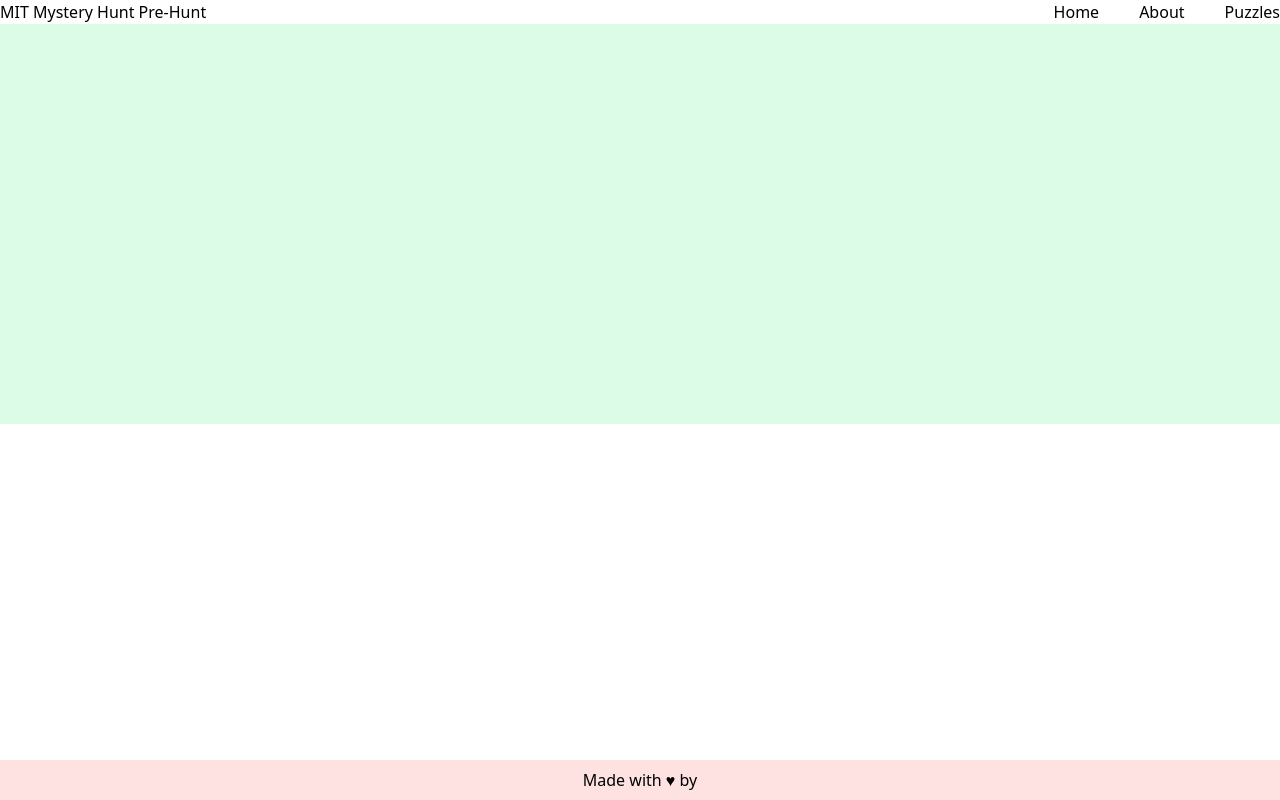
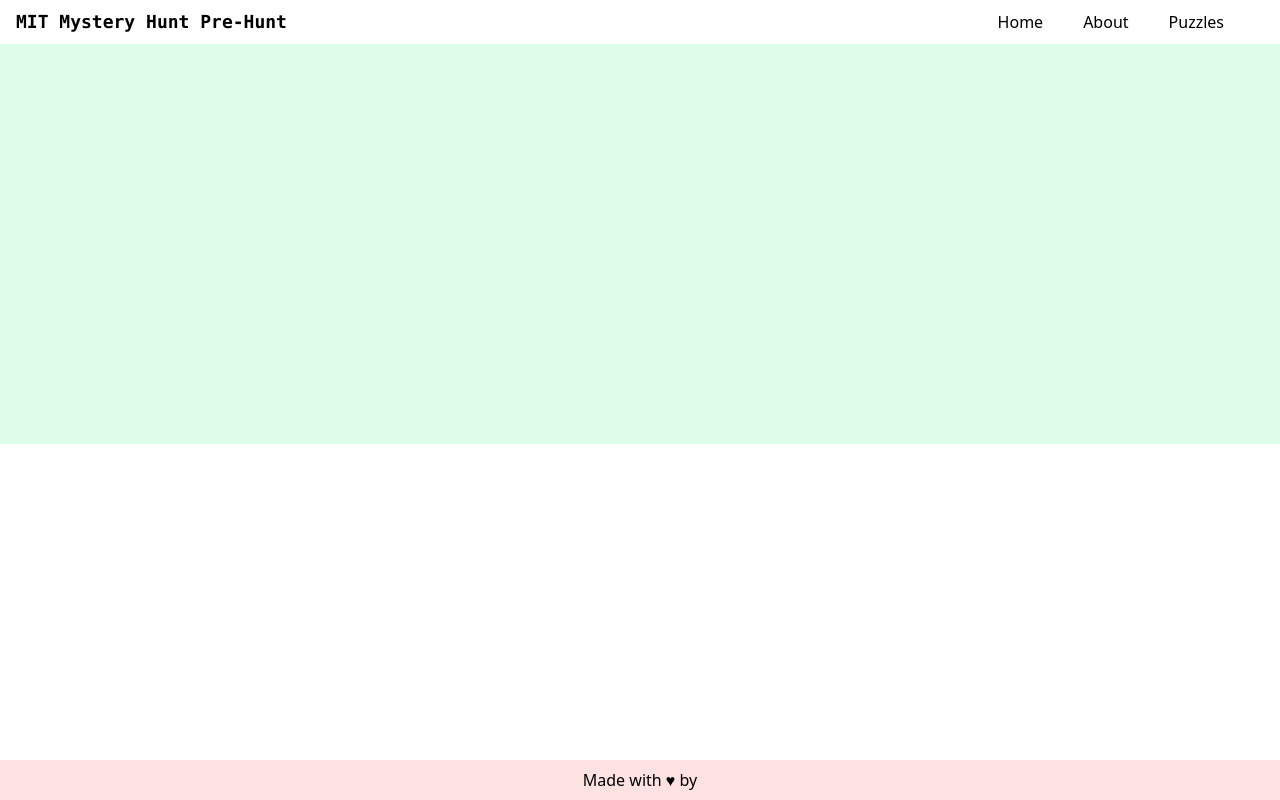
Before and after one commit to The-Providence-Tech-Orchestrations/prehunt-site-2025, an Astro site: page / in a window 1280 px wide. Built offline with nearby package versions, Linux system fonts and the light colour scheme; Astro itself is replaced by a stand-in of ours.

Commit message:
feat: very basic navbar styles

```diff
--- a/src/components/Navbar.astro
+++ b/src/components/Navbar.astro
@@ -2,12 +2,19 @@
 
 ---
 
-<nav class="flex sticky top-0">
-    <a href="/">MIT Mystery Hunt Pre-Hunt</a>
+<nav class="flex sticky top-0 p-2 px-4 items-baseline">
+    <a href="/" class="text-lg font-bold font-mono">MIT Mystery Hunt Pre-Hunt</a
+    >
     <div class="flex-1"></div>
-    <div class="flex gap-10">
+    <div class="flex gap-10 pr-10">
         <a href="/">Home</a>
         <a href="/about">About</a>
         <a href="/puzzles">Puzzles</a>
     </div>
 </nav>
+
+<style>
+    a:hover {
+        text-decoration: underline;
+    }
+</style>
```
